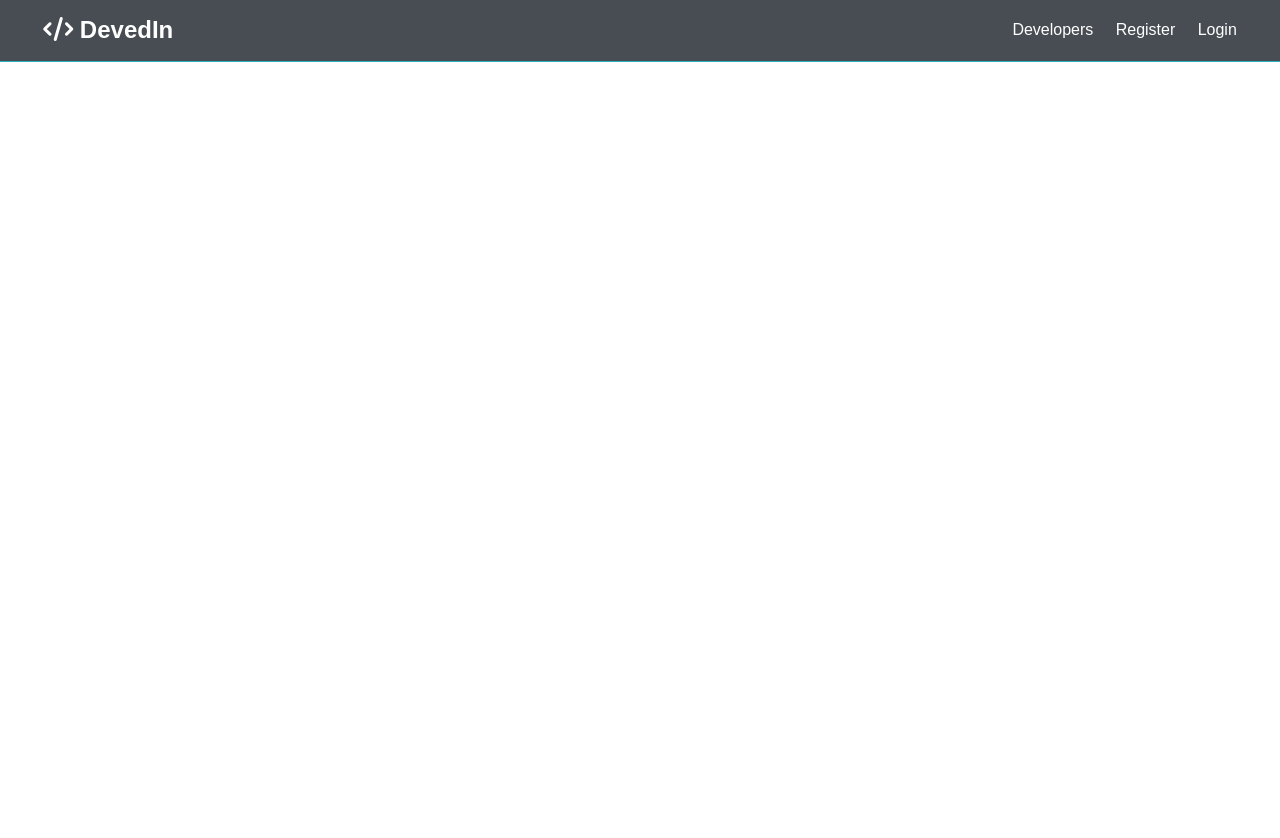
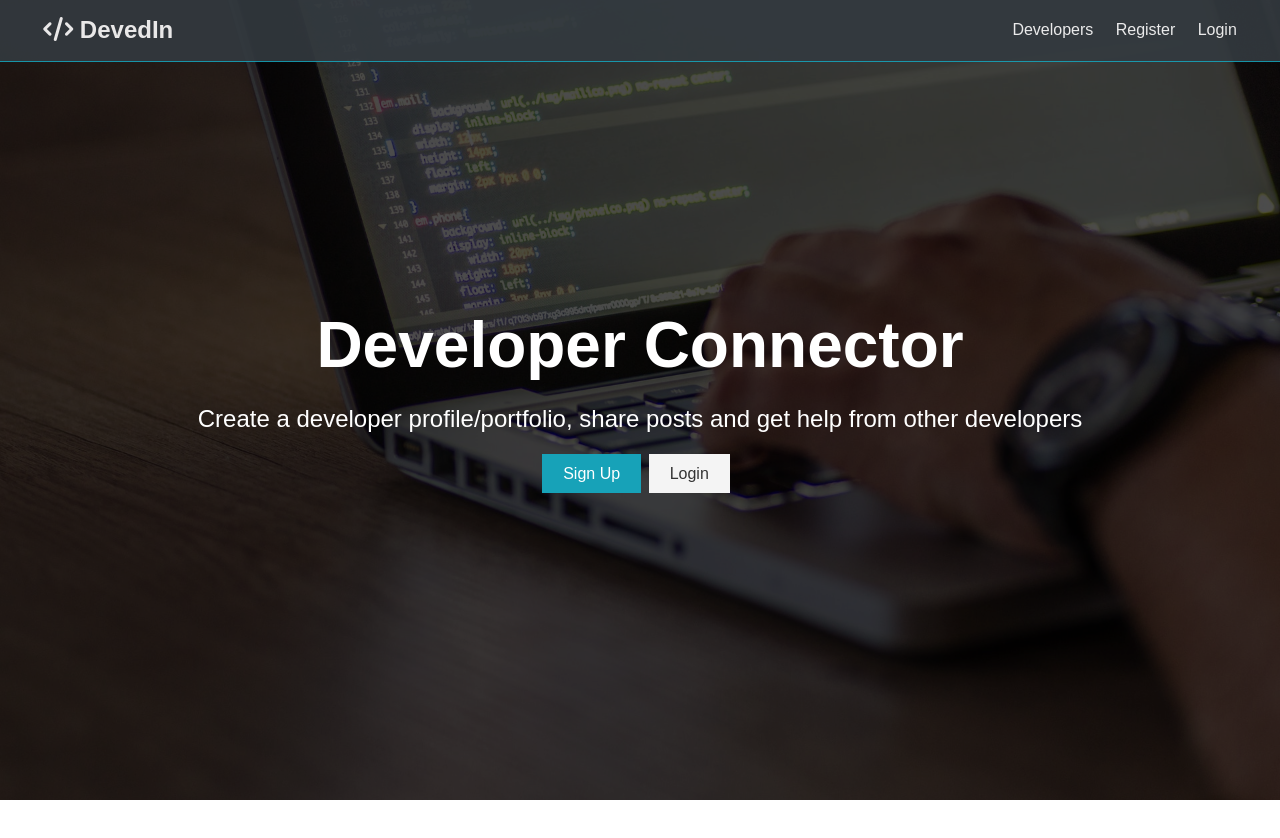
Before and after one commit to Annageorg/devedIn, a React (Create React App) app in the folder client/: page / in a window 1280 px wide. Shown: the top 838 px of the page. Before the commit the page ends 800 px from the top, so only its background shows below. Built offline with nearby package versions, Linux system fonts and the light colour scheme.

Commit message:
react router and login register components

```diff
--- a/client/src/App.js
+++ b/client/src/App.js
@@ -1,12 +1,25 @@
 import React, { Fragment } from 'react';
+import { BrowserRouter as Router, Route, Switch } from 'react-router-dom';
+import Navbar from './components/layout/Navbar';
+import Landing from './components/layout/Landing';
+import Register from './components/auth/Register';
+import Login from './components/auth/Login';
 import './App.css';
-import Navbar from './components/layout/Navbar'
 
 const App = () => (
-  <Fragment>
-    <Navbar />
+  <Router>
+    <Fragment>
+      <Navbar />
+      <Route exact path='/' component={Landing} />
+      <section className="container">
+        <Switch>
+          <Route exact path='/register' component={Register} />
+          <Route exact path='/login' component={Login} />
 
-  </Fragment>
+        </Switch>
+      </section>
+    </Fragment>
+  </Router>
 );
 
 export default App;
--- /dev/null
+++ b/client/src/components/auth/Login.js
@@ -0,0 +1,11 @@
+import React from 'react'
+
+const Login = () => {
+    return (
+        <div>
+            Login
+        </div>
+    )
+}
+
+export default Login;
--- /dev/null
+++ b/client/src/components/auth/Register.js
@@ -0,0 +1,11 @@
+import React from 'react'
+
+const Register = () => {
+    return (
+        <div>
+            Register
+        </div>
+    )
+}
+
+export default Register;
--- a/client/src/components/layout/Landing.js
+++ b/client/src/components/layout/Landing.js
@@ -0,0 +1,24 @@
+import React from 'react';
+import { Link } from 'react-router-dom';
+
+const Landing = () => {
+    return (
+        <section className="landing">
+            <div className="dark-overlay">
+                <div className="landing-inner">
+                    <h1 className="x-large">Developer Connector</h1>
+                    <p className="lead">
+                        Create a developer profile/portfolio, share posts and get help from
+                        other developers
+                    </p>
+                    <div className="buttons">
+                        <Link to="/register" className="btn btn-primary">Sign Up</Link>
+                        <Link to="/login" className="btn btn-light">Login</Link>
+                    </div>
+                </div>
+            </div>
+        </section>
+    )
+}
+
+export default Landing;
--- a/client/src/components/layout/Navbar.js
+++ b/client/src/components/layout/Navbar.js
@@ -1,15 +1,16 @@
-import React from 'react'
+import React from 'react';
+import { Link } from 'react-router-dom';
 
 const Navbar = () => {
     return (
         <nav className="navbar bg-dark">
             <h1>
-                <a href="index.html"><i className="fas fa-code"></i> DevedIn</a>
+                <Link to="/"><i className="fas fa-code"></i> DevedIn</Link>
             </h1>
             <ul>
-                <li><a href="profiles.html">Developers</a></li>
-                <li><a href="register.html">Register</a></li>
-                <li><a href="login.html">Login</a></li>
+                <li><a href="!#">Developers</a></li>
+                <li><Link to="/register">Register</Link></li>
+                <li><Link to="/login">Login</Link></li>
             </ul>
         </nav>
     )
```
